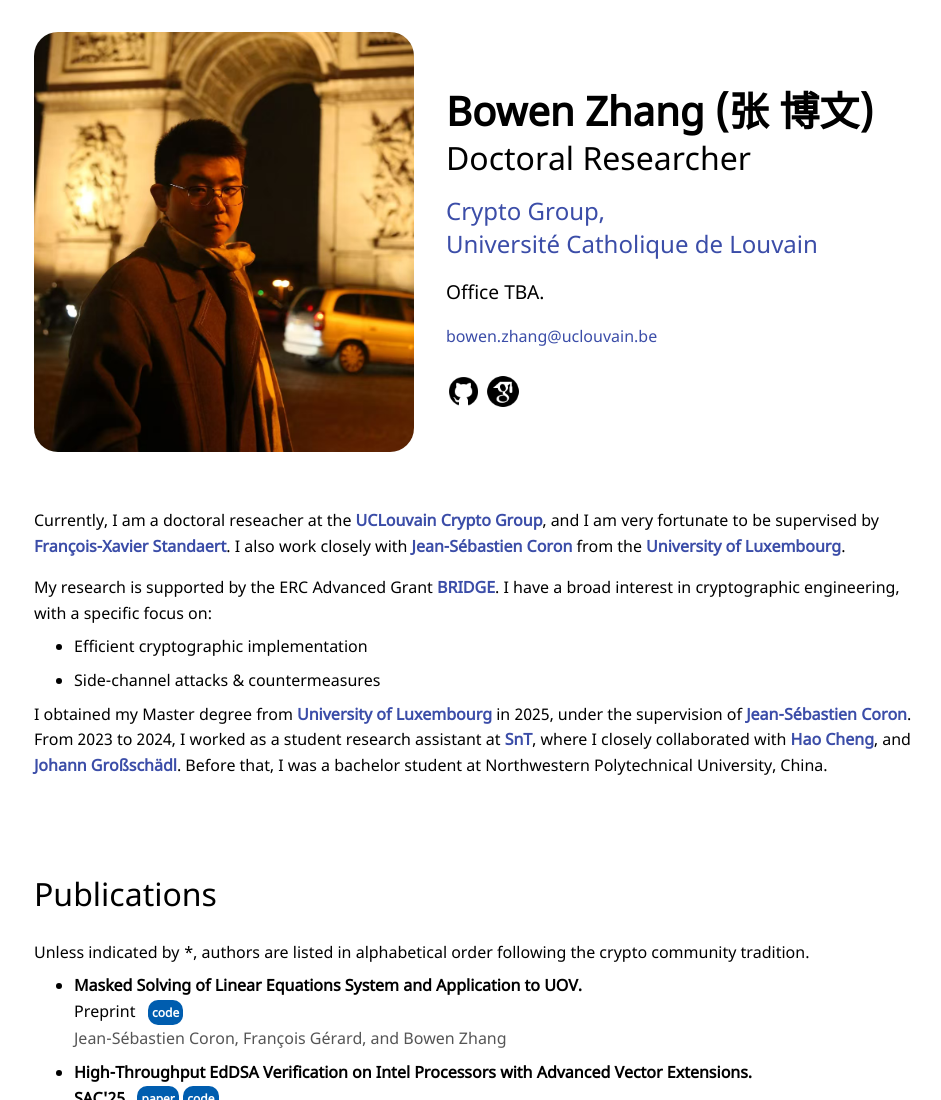
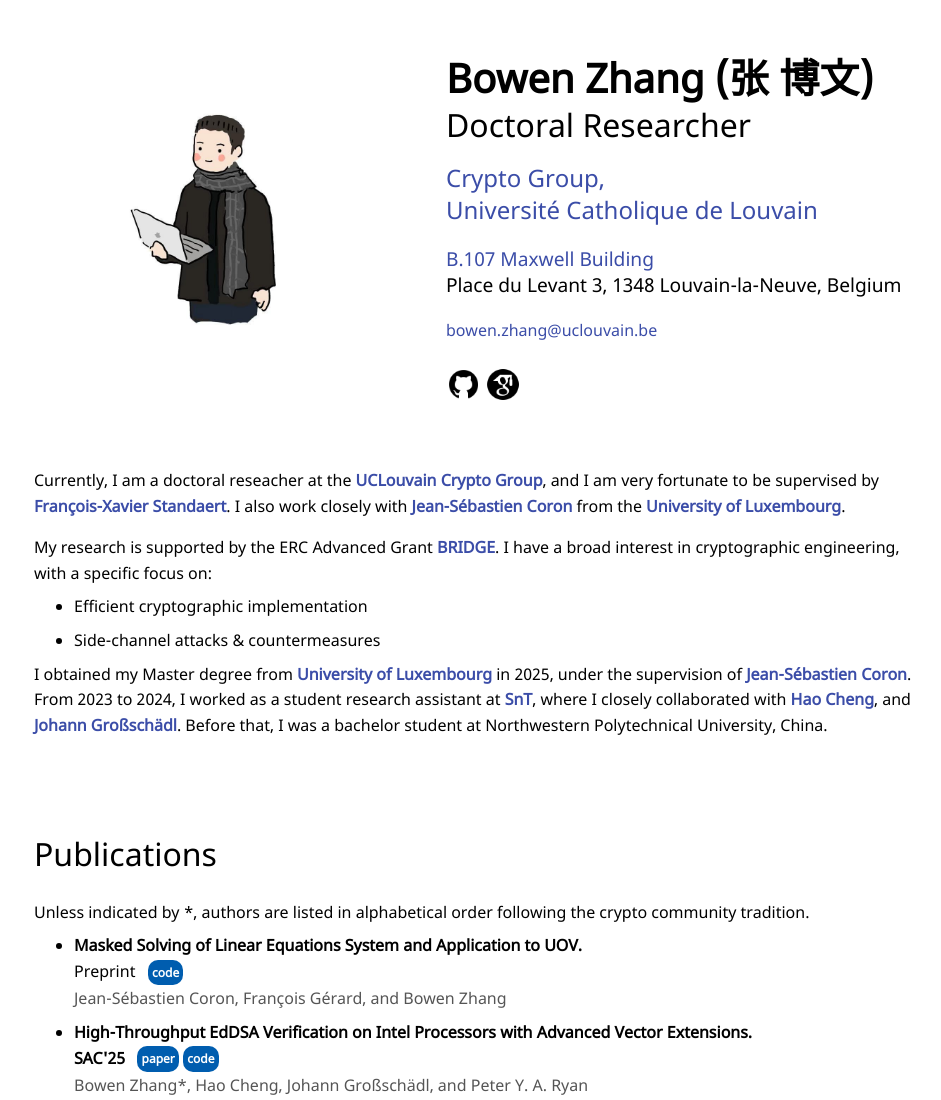
Before and after one commit to zh-bw/zh-bw.github.io, a plain HTML site: page index.html in a window 1280 px wide. Shown: the top 1100 px of the page, without its empty margins (158-1099 px from the left). Drawn offline with Linux system fonts and the light colour scheme.

Commit message:
update addr

```diff
--- a/index.html
+++ b/index.html
@@ -19,7 +19,8 @@ Bowen Zhang's Homepage
 <body class="c">
 
 <div class="2 col card">
-<img id="face_image" src="images/bowen.png">
+<!-- <img id="face_image" src="images/bowen.png"> -->
+<img id="face_image" src="images/hand-draw-profile.jpg">
 </div>
 
 <div class="2 col card">
@@ -29,9 +30,9 @@ Bowen Zhang's Homepage
 <h4><a href="https://www-crypto.elen.ucl.ac.be/crypto" target="_blank">Crypto Group,</a></h4>
 <h4 class="add_margin_bottom_positive"><a href="https://www.uclouvain.be/fr" target="_blank">Université Catholique de Louvain</a></h4>
 
-<!-- <h5 class="add_margin_bottom_negative"><a href="https://iamap.tudelft.nl/en/poi/mathematics-computer-science-eemcs/" target="_blank">Building 28, Room 2.W.680</a></h5> -->
-<!-- <h5 class="add_margin_top_negative add_margin_bottom_negative">Van Mourik Broekmanweg 6, 2628XE Delft</h5> -->
-<h5 class="add_margin_bottom_positive">Office TBA.</h5>
+<h5 class="add_margin_bottom_negative"><a href="https://www.openstreetmap.org/way/162923962#map=19/50.668788/4.623822" target="_blank">B.107 Maxwell Building</a></h5>
+<h5 class="add_margin_top_negative add_margin_bottom_negative">Place du Levant 3, 1348 Louvain-la-Neuve, Belgium</h5>
+<h5 class="add_margin_bottom_positive">
 
 <h6 class="add_margin_bottom_positive"><a href="mailto:bowen.zhang@uclouvain.be">bowen.zhang@uclouvain.be</a>
 <!-- &nbsp; <a href="tel:+31614238042">+31 614 238 042</a> -->
```
Also changed, not shown: images/hand-draw-profile.jpg (added).
